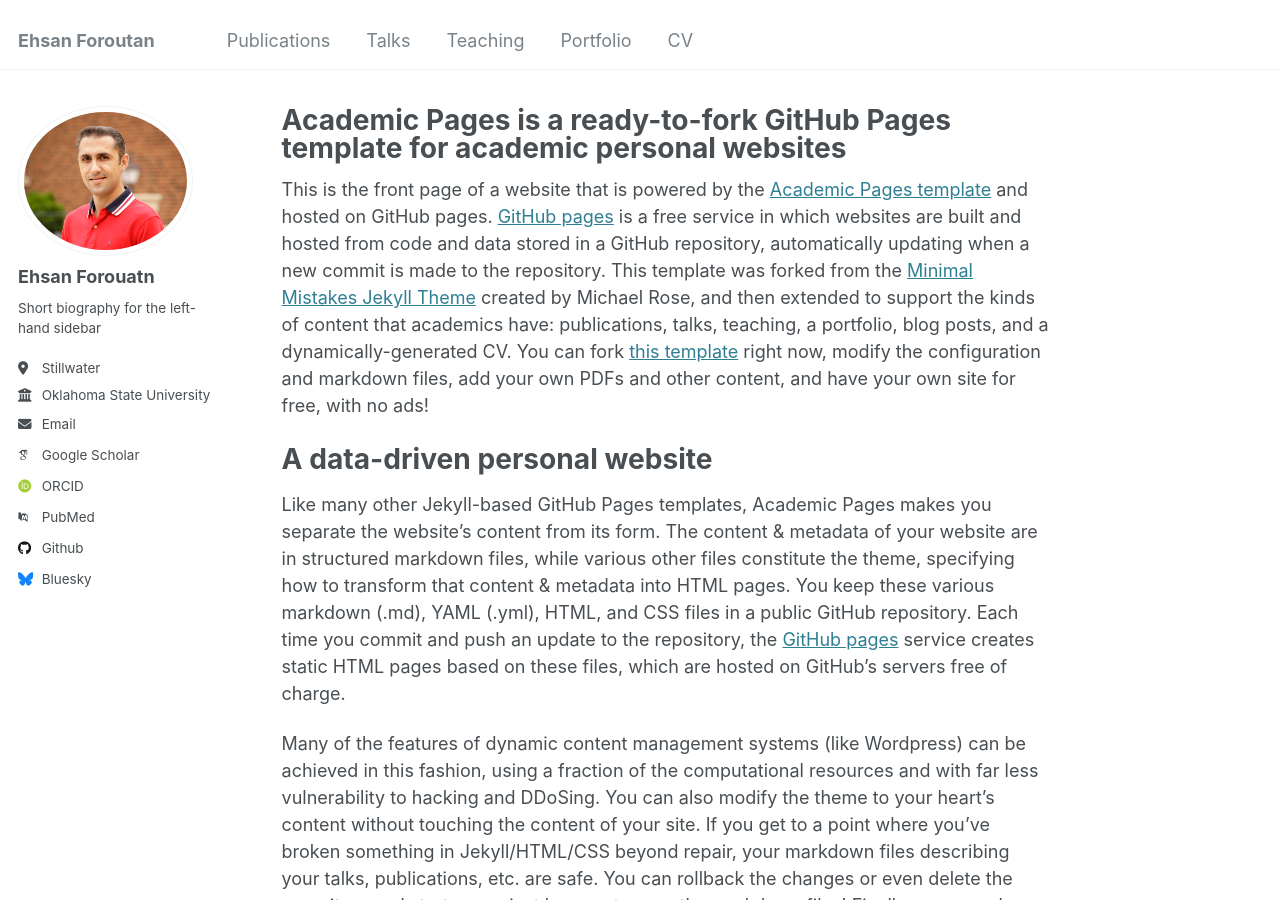
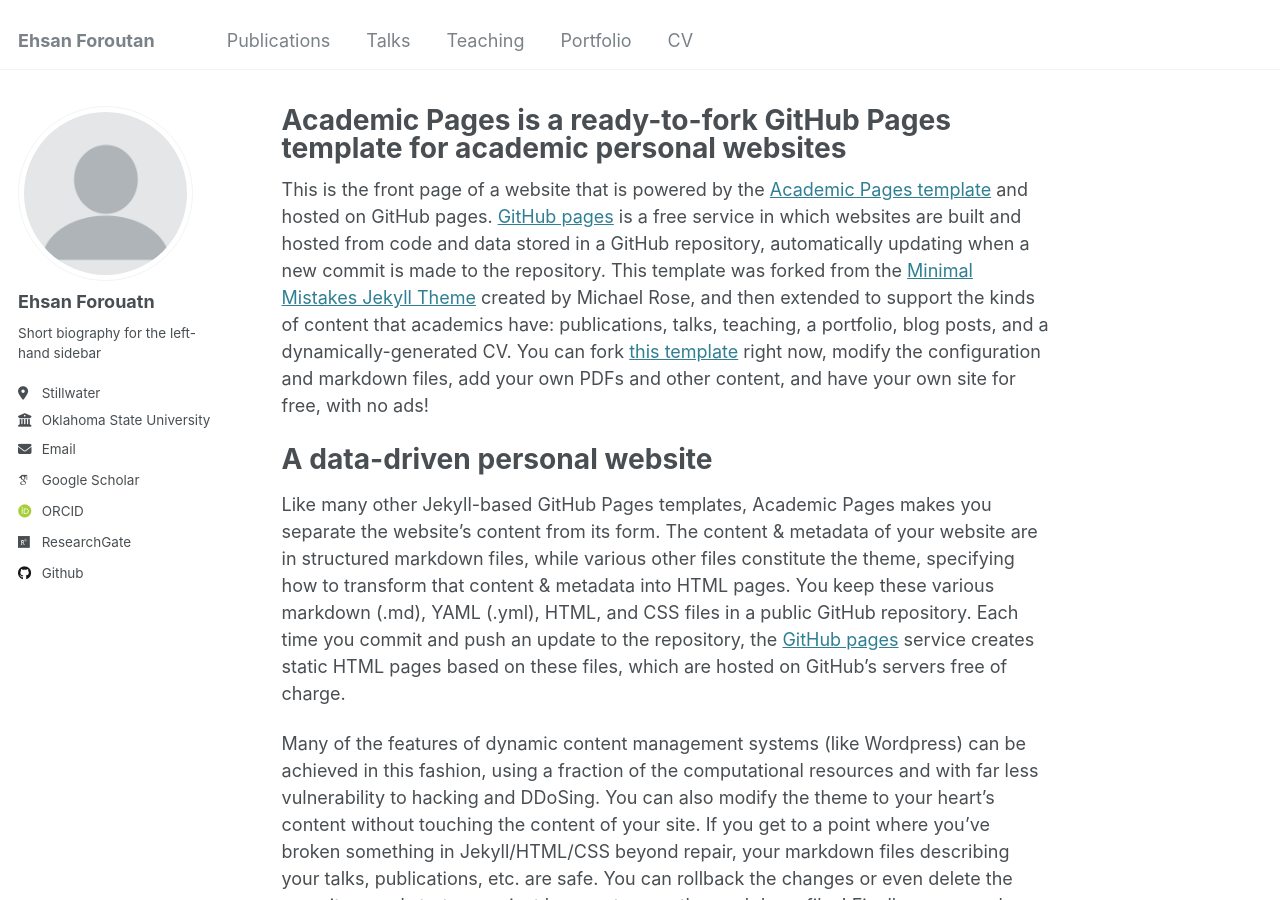
Before and after one commit to eforoutan/eforoutan.github.io, a Jekyll site: the page built from _pages/about.md, in a window 1280 px wide and 900 px high. Built offline with Jekyll 4.4.1, drawn with Linux system fonts in a browser that asks for light colours; some web fonts are replaced.

Commit message:
Update _config.yml

```diff
--- a/_config.yml
+++ b/_config.yml
@@ -21,7 +21,7 @@ repository               : "academicpages/academicpages.github.io"
 #               Additional customization can be done by editing /_includes/author-profile.html
 author:
   # Biographic information
-  avatar           : "https://github.com/eforoutan/eforoutan.github.io/blob/master/files/Ehsan.jpg"
+  avatar           : "profile.png"
   name             : "Ehsan Forouatn"
   pronouns         : # example: "she/her"
   bio              : "Short biography for the left-hand sidebar"
@@ -36,8 +36,8 @@ author:
   impactstory      : # URL
   orcid            : "https://orcid.org/0000-0003-2072-9328"
   semantic         : # URL
-  pubmed           : "https://www.ncbi.nlm.nih.gov/pubmed/?term=john+snow"
-  researchgate     : # URL
+  pubmed           : #"https://www.ncbi.nlm.nih.gov/pubmed/?term=john+snow"
+  researchgate     :  "https://www.researchgate.net/profile/Ehsan-Foroutan"
   scopus           : # URL
 
   # Repositories and software development
@@ -49,7 +49,7 @@ author:
   stackoverflow    : # User number or user number and name (i.e., use "1" or "1/jeff-atwood")
 
   # Social media
-  bluesky          : "bsky.app" # Replace this with you Bluesky username
+  bluesky          : #"bsky.app" # Replace this with you Bluesky username
   facebook         : # Username
   flickr           : # Username
   foursquare       : # Username
```
